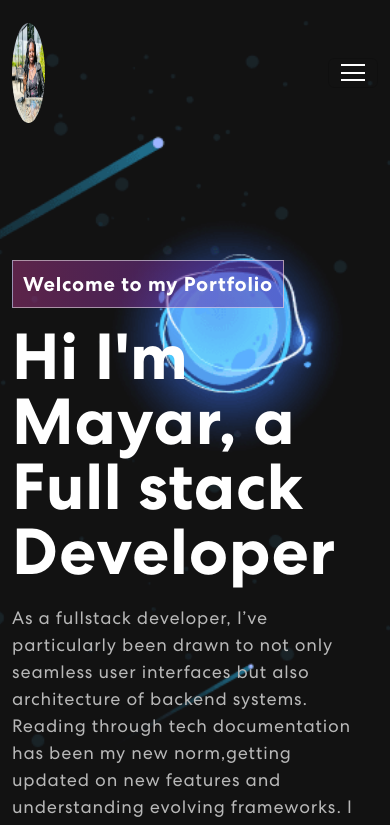
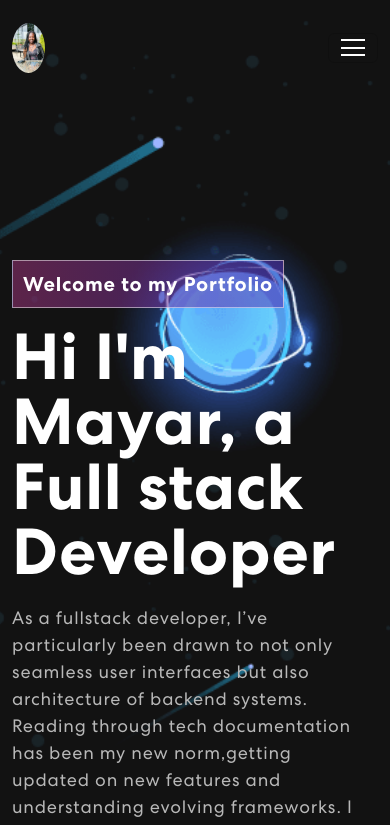
Before and after one commit to mayarrrrrr/Mayar_Portfolio, a React (Vite) app: page / in a window 390 px wide. Shown: the top 825 px of the page. Built offline with nearby package versions, Linux system fonts and the light colour scheme.

Commit message:
changes on the navbar image

```diff
--- a/src/App.css
+++ b/src/App.css
@@ -288,6 +288,10 @@ nav.navbar .navbar-toggler[aria-expanded="true"] .navbar-toggler-icon:after {
 
   .navbar-text button {
     margin: 15px auto 0;
+  }
+
+  .navbarimg{
+    height: 50px;
   }
 }
 
```
